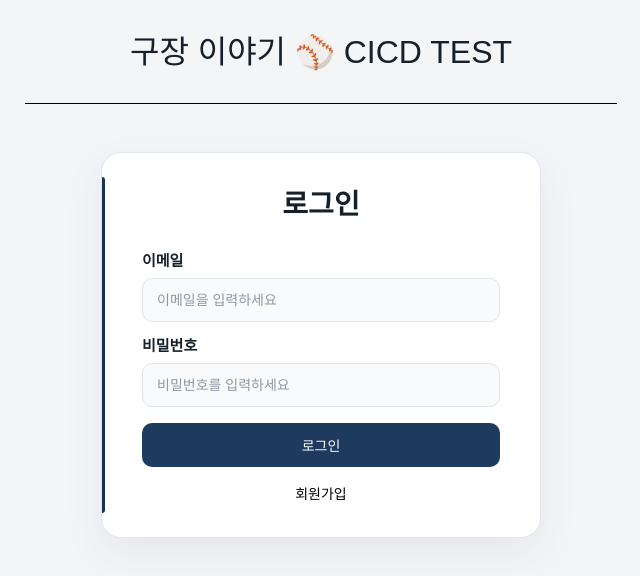
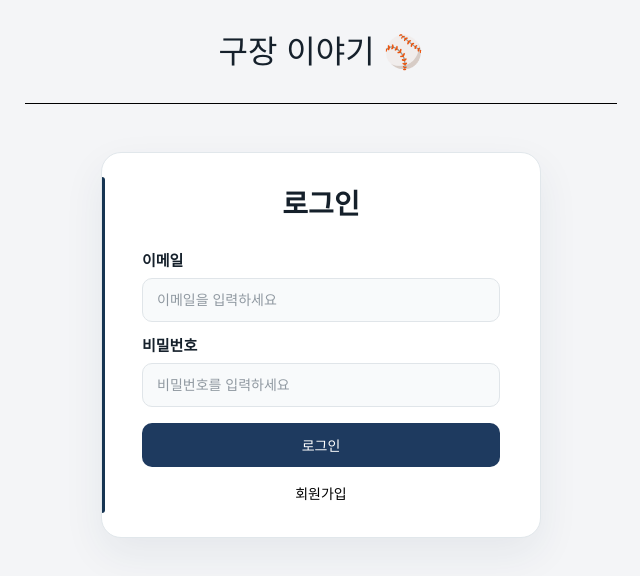
Before and after one commit to yuyoung02/KTB-WEEK10, a React (Vite) app in the folder react-home/: page /login in a window 1280 px wide. Shown: the top 576 px of the page, without its empty margins (319-959 px from the left). Built offline with nearby package versions, Linux system fonts and the light colour scheme; no server answers; a web font is replaced by a local one.

Commit message:
CICD: 프론트 CICD 파이프라인

```diff
--- a/react-home/src/pages/LoginPage/LoginPage.jsx
+++ b/react-home/src/pages/LoginPage/LoginPage.jsx
@@ -43,7 +43,7 @@ function LoginPage() {
     <>
       <header className="login-header">
         <Link to="/" className="login-logo">
-          <h1>구장 이야기 ⚾️ CICD TEST</h1>
+          <h1>구장 이야기 ⚾️</h1>
         </Link>
       </header>
 
```
